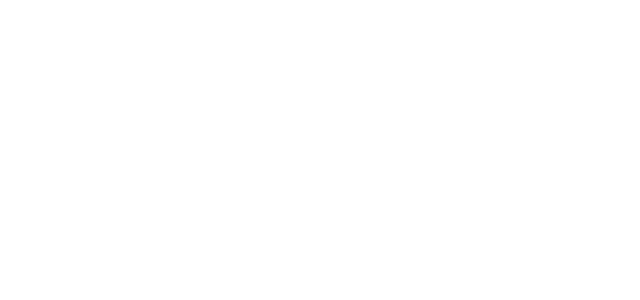
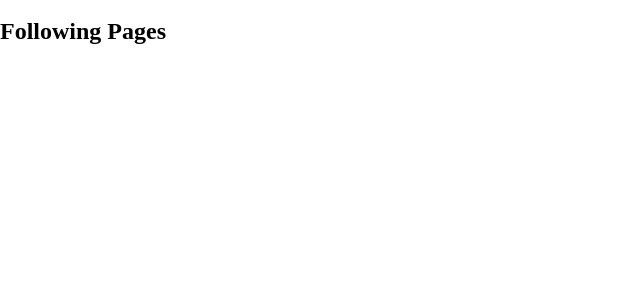
Before and after one commit to lhnhidev/tiktok-ui, a React (Create React App) app: page /following in a window 1280 px wide. Shown: the top 300 px of the page, without its empty margins (0-640 px from the left). Built offline with nearby package versions, Linux system fonts and the light colour scheme.

Commit message:
add react-router-dom, use router, get router out by the way use folder router

```diff
--- a/package.json
+++ b/package.json
@@ -9,6 +9,7 @@
     "react": "^19.0.0",
     "react-app-rewired": "^2.2.1",
     "react-dom": "^19.0.0",
+    "react-router-dom": "^7.1.1",
     "react-scripts": "5.0.1"
   },
   "scripts": {
--- a/src/App.js
+++ b/src/App.js
@@ -1,5 +1,25 @@
+import { BrowserRouter as Router, Routes, Route } from 'react-router-dom';
+import { publicRoutes } from '~/routes';
+
 function App() {
-    return <div className="App"></div>;
+    return (
+        <Router>
+            <div className="App">
+                <Routes>
+                    {publicRoutes.map((route, index) => {
+                        const Component = route.component;
+                        return (
+                            <Route
+                                key={index}
+                                path={route.path}
+                                element={<Component></Component>}
+                            ></Route>
+                        );
+                    })}
+                </Routes>
+            </div>
+        </Router>
+    );
 }
 
 export default App;
--- a/src/components/GlobalStyles/GlobalStyles.scss
+++ b/src/components/GlobalStyles/GlobalStyles.scss
@@ -3,6 +3,10 @@
 
 :root {
     --primary-color: #fd2c55;
+}
+
+* {
+    box-sizing: border-box;
 }
 
 html {
--- /dev/null
+++ b/src/pages/Following/index.js
@@ -0,0 +1,5 @@
+function Following() {
+    return <h2>Following Pages</h2>;
+}
+
+export default Following;
--- /dev/null
+++ b/src/pages/Home/index.js
@@ -0,0 +1,5 @@
+function Home() {
+    return <h2>Home Pages</h2>;
+}
+
+export default Home;
--- /dev/null
+++ b/src/routes/index.js
@@ -0,0 +1,13 @@
+import Home from '~/pages/Home';
+import Following from '~/pages/Following';
+
+// Public pages
+const publicRoutes = [
+    { path: '/', component: Home },
+    { path: '/following', component: Following },
+];
+
+// Private pages
+const privateRoutes = [];
+
+export { publicRoutes, privateRoutes };
```
Also changed, not shown: .babelrc, config-overrides.js (line endings or trailing spaces), jsconfig.json (line endings or trailing spaces), src/components/GlobalStyles/index.js (line endings or trailing spaces), 2 other files (tests, documents, lock files or other folders).
